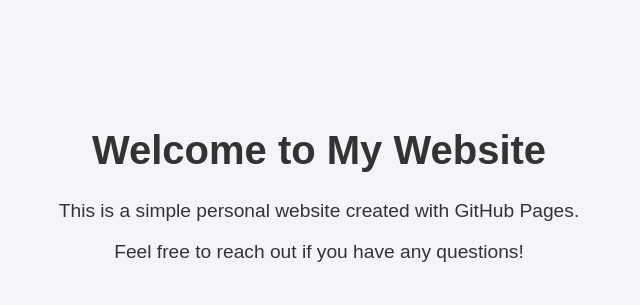
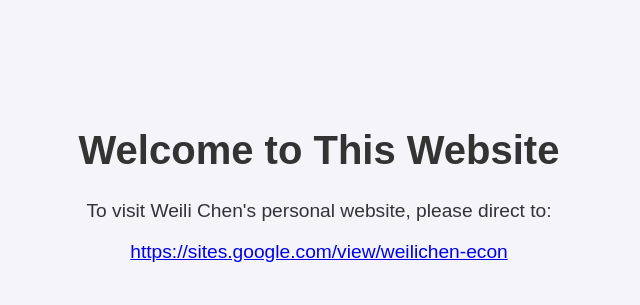
Before and after one commit to weilichen-econ/weilichen-econ.github.io, a plain HTML site: page index.html in a window 1280 px wide. Shown: the part 208-513 px from the top of the page, without its empty margins (321-961 px from the left). Drawn offline with Linux system fonts and the light colour scheme.

Commit message:
Update index.html

```diff
--- a/index.html
+++ b/index.html
@@ -3,7 +3,7 @@
 <head>
     <meta charset="UTF-8">
     <meta name="viewport" content="width=device-width, initial-scale=1.0">
-    <title>Welcome to My Website</title>
+    <title>Welcome to This Website</title>
     <!-- Prevent search engines from indexing this page -->
     <meta name="robots" content="noindex, nofollow">
     <style>
@@ -34,9 +34,9 @@
 </head>
 <body>
     <div class="container">
-        <h1>Welcome to My Website</h1>
-        <p>This is a simple personal website created with GitHub Pages.</p>
-        <p>Feel free to reach out if you have any questions!</p>
+        <h1>Welcome to This Website</h1>
+        <p>To visit Weili Chen's personal website, please direct to:</p>
+        <p><a href="https://sites.google.com/view/weilichen-econ" target="_blank">https://sites.google.com/view/weilichen-econ</a></p>
     </div>
 </body>
 </html>
```
